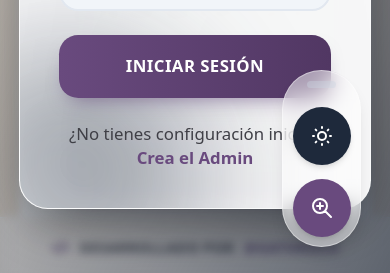
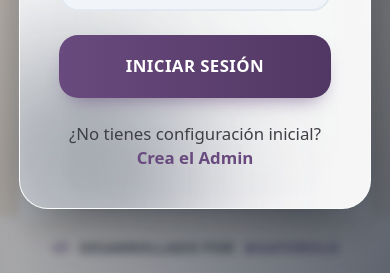
Before and after one commit to gatorolo/nc-equipo-5, an Angular app in the folder frontend/: page / in a window 390 px wide. Shown: the part 568-841 px from the top of the page. Built offline with nearby package versions, Linux system fonts and the light colour scheme; no server answers.

Commit message:
ultimo cambio de lupa

```diff
--- a/frontend/src/app/app.component.html
+++ b/frontend/src/app/app.component.html
@@ -466,7 +466,7 @@
   </div>
 
   <div
-    class="fixed bottom-6 right-6 z-[100] cursor-move flex flex-col items-center gap-3 bg-white/50 backdrop-blur-md p-2 rounded-full shadow-lg border border-white/40 group/widget"
+    class="hidden md:flex fixed bottom-6 right-6 z-[100] cursor-move flex-col items-center gap-3 bg-white/50 backdrop-blur-md p-2 rounded-full shadow-lg border border-white/40 group/widget"
     cdkDrag>
     <div
       class="w-6 h-1.5 bg-slate-300/80 rounded-full mb-1 opacity-50 group-hover/widget:opacity-100 transition-opacity">
```
